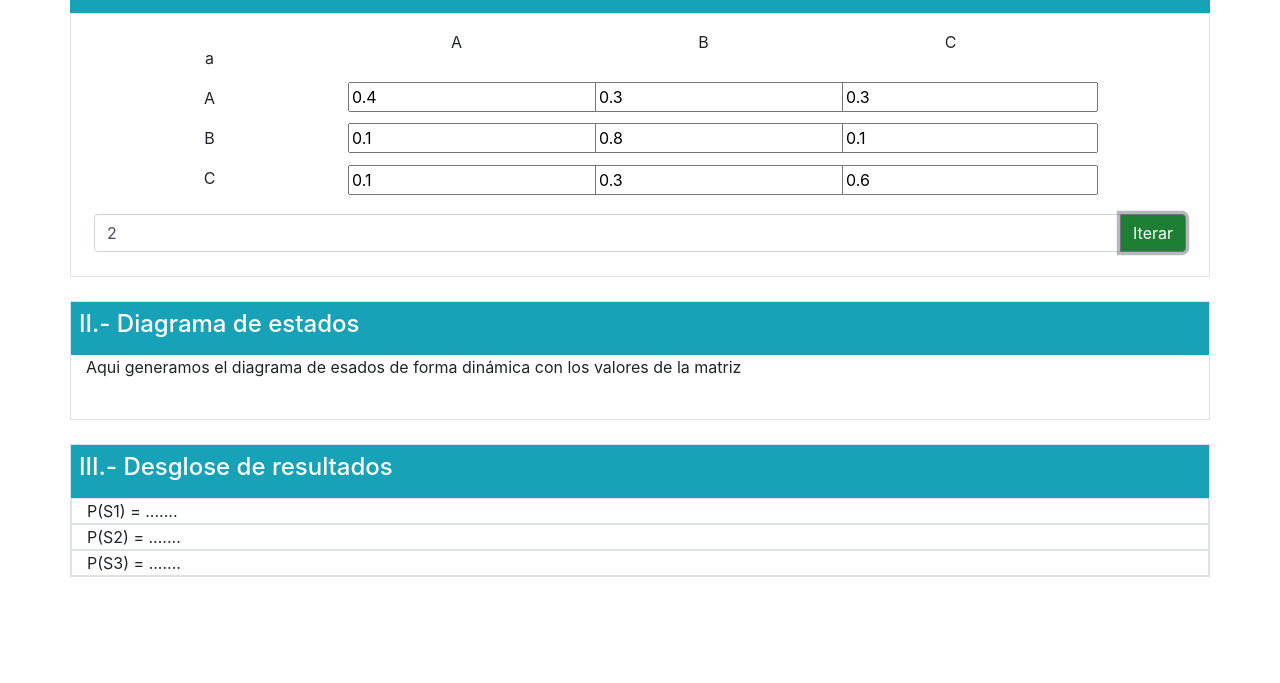
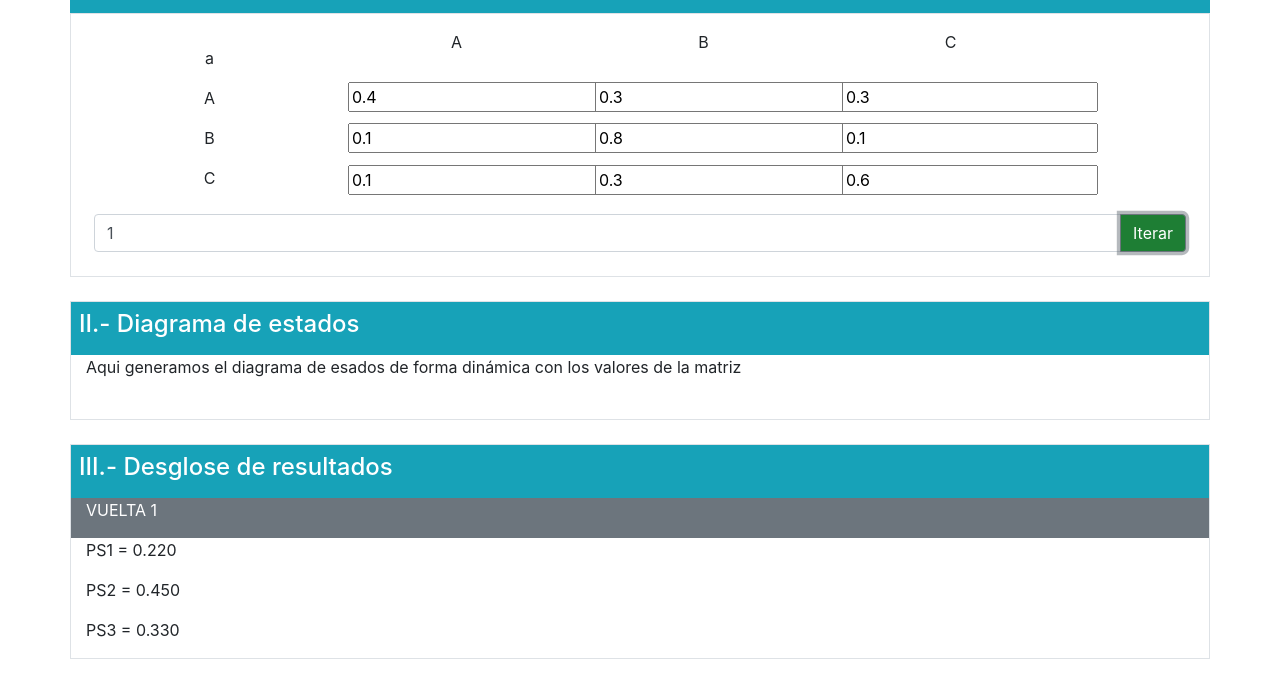
Before and after one commit to jnegrete15/CadenasDeMarkov, a plain HTML site: page index.html in a window 1280 px wide. Both pictures are taken after a click on the button "Iterar". Shown: the part 142-825 px from the top of the page. Before the commit the page ends 800 px from the top, so only its background shows below. Drawn offline with nearby package versions, Linux system fonts and the light colour scheme.

Commit message:
Iteraciones mostradas en el html

```diff
--- a/controlador.js
+++ b/controlador.js
@@ -26,13 +26,30 @@ function getDatos()
         calcular2(PS1.getValor() ,PS2.getValor() ,PS3.getValor() ,P12,P22,P32);
         calcular3(PS1.getValor() ,PS2.getValor() ,PS3.getValor() ,P13,P23,P33);
 
-        console.log(resultado1)
-        console.log(resultado2)
-        console.log(resultado3)
+        var div1 = document.createElement("div")
+        var div2 = document.createElement("div")
+        var div3 = document.createElement("div")
+        var vuelta = document.createElement("div")
+        vuelta.className += "bg-secondary col-md-12 text-white";
+        div1.className += " col-md-12";
+        div2.className += " col-md-12";
+        div3.className += " col-md-12";
+
+        vuelta.innerHTML=`<p>VUELTA ${i}</p>`
+        div1.innerHTML=`<p>PS1 = ${resultado1}</p>`
+        div2.innerHTML=`<p>PS2 = ${resultado2}</p>`
+        div3.innerHTML=`<p>PS3 = ${resultado3}</p>`
+
+        resultados = document.getElementById('resultados').appendChild(vuelta)
+        resultados = document.getElementById('resultados').appendChild(div1)
+        resultados = document.getElementById('resultados').appendChild(div2)
+        resultados = document.getElementById('resultados').appendChild(div3)
+
+
+
         PS1.setValor(resultado1)
         PS2.setValor(resultado2)
         PS3.setValor(resultado3)
-        console.log("__________________________________")
         i++
     }while(i<=iteraciones)
 }
--- a/index.html
+++ b/index.html
@@ -51,7 +51,7 @@
 
         <div class="col-lg-12 row p-2 mx-auto">
           <div class="input-group mb-3">
-          <input type="number" value="2" class="form-control" placeholder="Número de iteraciones" aria-label="Recipient's username" aria-describedby="button-addon2" id="iteraciones">
+          <input type="number" value="1" class="form-control" placeholder="Número de iteraciones" aria-label="Recipient's username" aria-describedby="button-addon2" id="iteraciones">
             <div class="input-group-append">
               <button class="btn btn-outline-secondary bg-success text-white" type="button" id="boton">Iterar</button>
             </div>
@@ -74,10 +74,8 @@
         <div class="col-lg-12 bg-info p-2">
           <p class="text-white h4">III.- Desglose de resultados</p>
         </div>
-        <div class="col-lg-12 row mx-auto p-0">
-          <div class="col-lg-12 border">P(S1) = .......</div>
-          <div class="col-lg-12 border">P(S2) = .......</div>
-          <div class="col-lg-12 border">P(S3) = .......</div>
+        <div class="col-lg-12 row mx-auto p-0" id="resultados">
+
         </div>
       </div>
 
```
